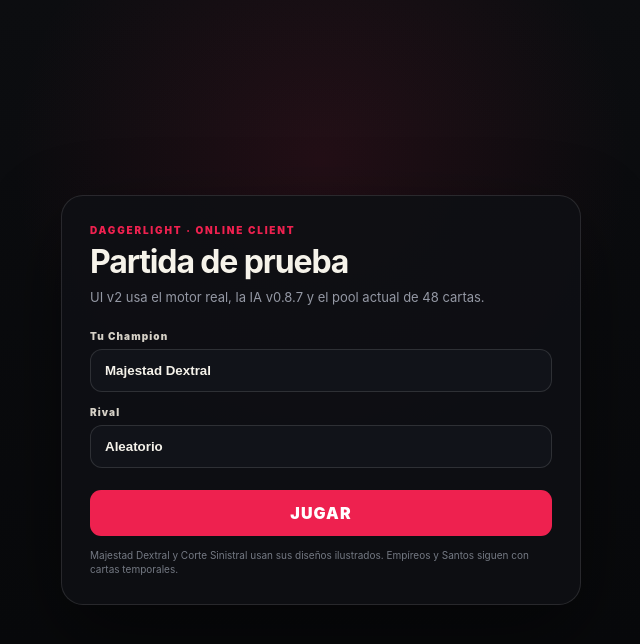
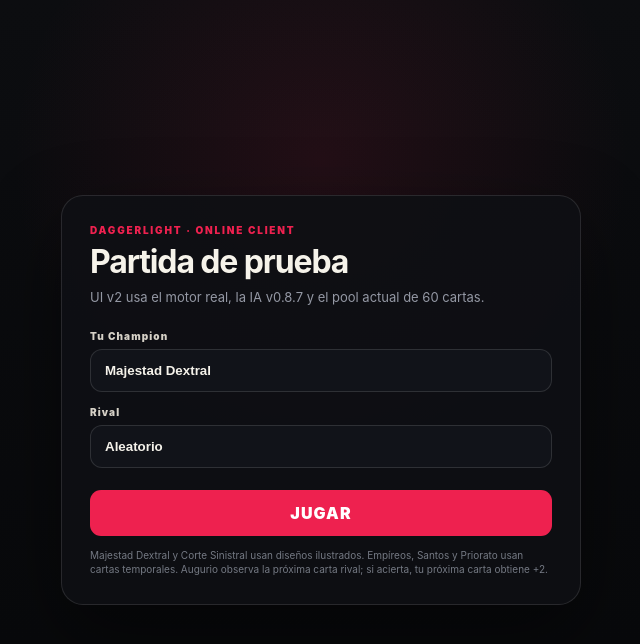
Before and after one commit to marianotripelhorn-ux/tcg-prototype, a React (Vite) app: page / in a window 1280 px wide. Shown: the top 644 px of the page, without its empty margins (319-959 px from the left). Built offline with nearby package versions, Linux system fonts and the light colour scheme.

Commit message:
Expose Priorato playtest rules in setup

```diff
--- a/src/App.tsx
+++ b/src/App.tsx
@@ -317,7 +317,7 @@ function Setup({
       <section className="setup-card">
         <div className="setup-kicker">DAGGERLIGHT · ONLINE CLIENT</div>
         <h1>Partida de prueba</h1>
-        <p>UI v2 usa el motor real, la IA v0.8.7 y el pool actual de 48 cartas.</p>
+        <p>UI v2 usa el motor real, la IA v0.8.7 y el pool actual de 60 cartas.</p>
 
         <label>
           <span>Tu Champion</span>
@@ -335,7 +335,7 @@ function Setup({
         </label>
 
         <button className="primary-button" type="button" onClick={onStart}>JUGAR</button>
-        <small>Majestad Dextral y Corte Sinistral usan sus diseños ilustrados. Empíreos y Santos siguen con cartas temporales.</small>
+        <small>Majestad Dextral y Corte Sinistral usan diseños ilustrados. Empíreos, Santos y Priorato usan cartas temporales. Augurio observa la próxima carta rival; si acierta, tu próxima carta obtiene +2.</small>
       </section>
     </main>
   );
```
